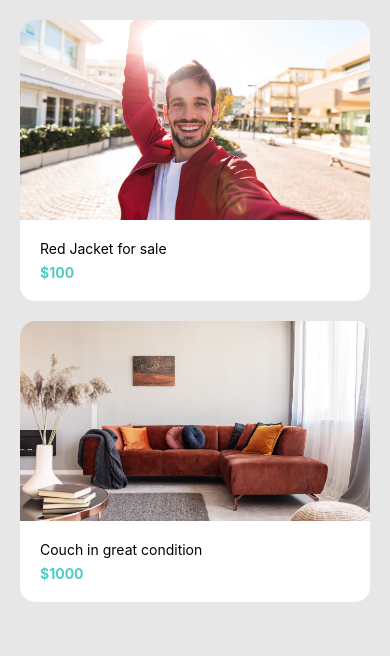
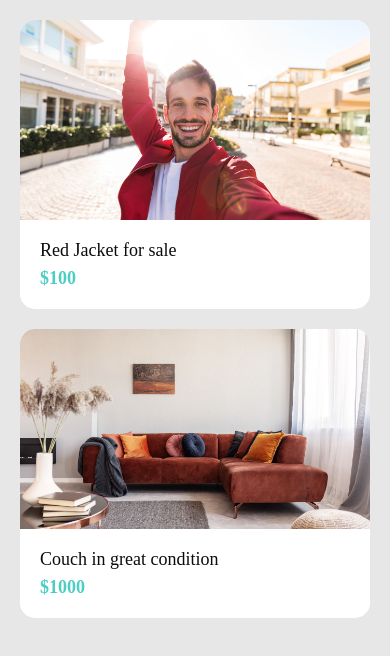
Before and after one commit to ahmadhmi/ReactNative-Project-MarketPlace-, a React Native app: screen / in a window 390 px wide. Shown: the top 656 px of the page. Built offline with nearby package versions, Linux system fonts and the light colour scheme.

Commit message:
adding default styles config for text and color pallets

```diff
--- a/app/components/AppText.js
+++ b/app/components/AppText.js
@@ -1,25 +1,12 @@
 import React from "react";
-import { View, image, Text, StyleSheet, Platform } from "react-native";
-import colors from "../config/colors";
+import { Text } from "react-native";
+
+import defaultStyles from "../config/styles";
 
 function AppText({ children, style }) {
-  return <Text style={[styles.text, style]}>{children}</Text>;
+  return <Text style={[defaultStyles.text, style]}>{children}</Text>;
 }
 
-const styles = StyleSheet.create({
-  text: {
-    color: colors.black,
-    ...Platform.select({
-      ios: {
-        fontSize: 20,
-        fontFamily: "Avenir",
-      },
-      android: {
-        fontSize: 18,
-        fontFamily: "Roboto",
-      },
-    }),
-  },
-});
+
 
 export default AppText;
--- /dev/null
+++ b/app/config/styles.js
@@ -0,0 +1,11 @@
+import { Platform } from "react-native";
+import colors from "./colors";
+
+export default{
+    text : {
+        color: colors.dark,
+    fontSize: 18,
+    fontFamily: Platform.OS === "android" ? "Roboto" : "Avenir",
+    },
+    colors
+}
```
Also changed, not shown: app/components/AppTextInput.js (+5 -9 lines).
